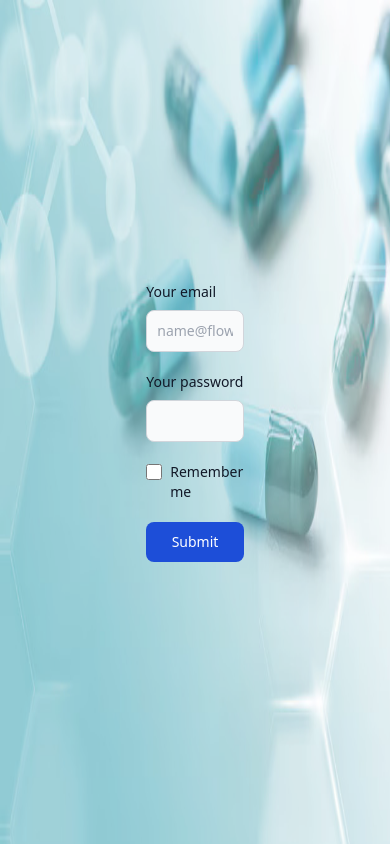
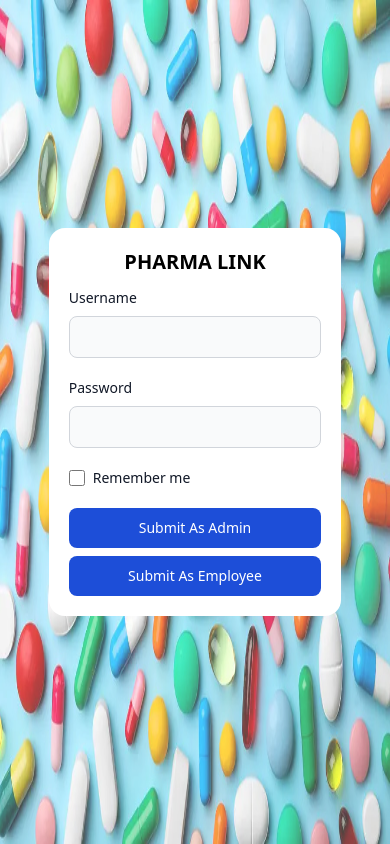
Before and after one commit to farhan-jabil/pharma-link, a React (Create React App) app: page / in a window 390 px wide. Built offline with nearby package versions, Linux system fonts and the light colour scheme.

Commit message:
login page with responsive

```diff
--- a/public/index.html
+++ b/public/index.html
@@ -24,7 +24,7 @@
       work correctly both with client-side routing and a non-root public URL.
       Learn how to configure a non-root public URL by running `npm run build`.
     -->
-    <title>React App</title>
+    <title>Pharma Link</title>
   </head>
   <body>
     <noscript>You need to enable JavaScript to run this app.</noscript>
--- a/src/App.css
+++ b/src/App.css
@@ -1,8 +1,9 @@
 .login_page::before {
     content: "";
     background-image: url(../src/images/login_signup_bg.jpg);
-    /* background-size: cover; */
+    /* background-repeat: no-repeat; */
     background-size: 100vw 100vh;
+    /* background-position: right; */
     position: absolute;
     top: 0px;
     right: 0px;
--- a/src/App.js
+++ b/src/App.js
@@ -1,6 +1,9 @@
 import './App.css';
 import { BrowserRouter as Router, Routes, Route } from "react-router-dom";
-import Login from './pages/login/Login';
+import Login from './pages/login/Loginn';
+import Dashboard from './pages/admin/Dashboard';
+
+
 
 function App() {
   return (
@@ -8,6 +11,7 @@ function App() {
      <Router>
       <Routes>
         <Route path="/" element={<Login/>}/>
+        <Route path='/adminDashboard' element={<Dashboard/>}></Route>
       </Routes>
      </Router>
     </>
--- /dev/null
+++ b/src/pages/admin/Dashboard.js
@@ -0,0 +1,13 @@
+import React from "react";
+
+const Dashboard = () => {
+  return (
+    <>
+      <div>
+
+      </div>
+    </>
+  );
+};
+
+export default Dashboard;
--- a/src/pages/login/Login.js
+++ /dev/null
@@ -1,66 +0,0 @@
-import React from "react";
-
-const Login = () => {
-  return (
-    <div className="login_page relative flex justify-center items-center h-screen w-screen">
-      <div className="w-[25%] relative">
-        <form className="mx-auto">
-          <div className="mb-5">
-            <label
-              htmlFor="email"
-              className="block mb-2 text-sm font-medium text-gray-900 dark:text-white"
-            >
-              Your email
-            </label>
-            <input
-              type="email"
-              id="email"
-              className="bg-gray-50 border border-gray-300 text-gray-900 text-sm rounded-lg focus:ring-blue-500 focus:border-blue-500 block w-full p-2.5 dark:bg-gray-700 dark:border-gray-600 dark:placeholder-gray-400 dark:text-white dark:focus:ring-blue-500 dark:focus:border-blue-500"
-              placeholder="name@flowbite.com"
-              required
-            />
-          </div>
-          <div className="mb-5">
-            <label
-              htmlFor="password"
-              className="block mb-2 text-sm font-medium text-gray-900 dark:text-white"
-            >
-              Your password
-            </label>
-            <input
-              type="password"
-              id="password"
-              className="bg-gray-50 border border-gray-300 text-gray-900 text-sm rounded-lg focus:ring-blue-500 focus:border-blue-500 block w-full p-2.5 dark:bg-gray-700 dark:border-gray-600 dark:placeholder-gray-400 dark:text-white dark:focus:ring-blue-500 dark:focus:border-blue-500"
-              required
-            />
-          </div>
-          <div className="flex items-start mb-5">
-            <div className="flex items-center h-5">
-              <input
-                id="remember"
-                type="checkbox"
-                value=""
-                className="w-4 h-4 border border-gray-300 rounded bg-gray-50 focus:ring-3 focus:ring-blue-300 dark:bg-gray-700 dark:border-gray-600 dark:focus:ring-blue-600 dark:ring-offset-gray-800 dark:focus:ring-offset-gray-800"
-                required
-              />
-            </div>
-            <label
-              htmlFor="remember"
-              className="ms-2 text-sm font-medium text-gray-900 dark:text-gray-300"
-            >
-              Remember me
-            </label>
-          </div>
-          <button
-            type="submit"
-            className="text-white bg-blue-700 hover:bg-blue-800 focus:ring-4 focus:outline-none focus:ring-blue-300 font-medium rounded-lg text-sm w-full sm:w-auto px-5 py-2.5 text-center dark:bg-blue-600 dark:hover:bg-blue-700 dark:focus:ring-blue-800"
-          >
-            Submit
-          </button>
-        </form>
-      </div>
-    </div>
-  );
-};
-
-export default Login;
--- /dev/null
+++ b/src/pages/login/Loginn.js
@@ -0,0 +1,78 @@
+import React from "react";
+import { Link } from "react-router-dom";
+
+const Login = () => {
+  return (
+    <div className="login_page relative flex justify-center items-center h-screen w-screen">
+      <div className="w-[75%] md:w-[60%] xl:w-[25%] h-auto relative bg-white p-5 rounded-[16px]">
+        <div className="mb-3">
+          <p className="text-xl xl:text-2xl text-black font-semibold text-center">
+            PHARMA LINK
+          </p>
+        </div>
+        <div className="flex justify-center items-center">
+          <form className="mx-auto w-full">
+            <div className="mb-5">
+              <label
+                htmlFor="username"
+                className="block mb-2 text-sm font-medium text-gray-900 dark:text-white"
+              >
+                Username
+              </label>
+              <input
+                type="name"
+                id="username"
+                className="bg-gray-50 border border-gray-300 text-gray-900 text-sm rounded-lg focus:ring-blue-500 focus:border-blue-500 block w-full p-2.5 dark:bg-gray-700 dark:border-gray-600 dark:placeholder-gray-400 dark:text-white dark:focus:ring-blue-500 dark:focus:border-blue-500"
+              />
+            </div>
+            <div className="mb-5">
+              <label
+                htmlFor="password"
+                className="block mb-2 text-sm font-medium text-gray-900 dark:text-white"
+              >
+                Password
+              </label>
+              <input
+                type="password"
+                id="password"
+                className="bg-gray-50 border border-gray-300 text-gray-900 text-sm rounded-lg focus:ring-blue-500 focus:border-blue-500 block w-full p-2.5 dark:bg-gray-700 dark:border-gray-600 dark:placeholder-gray-400 dark:text-white dark:focus:ring-blue-500 dark:focus:border-blue-500"
+              />
+            </div>
+            <div className="flex items-start mb-5">
+              <div className="flex items-center h-5">
+                <input
+                  id="remember"
+                  type="checkbox"
+                  value=""
+                  className="w-4 h-4 border border-gray-300 rounded bg-gray-50 focus:ring-3 focus:ring-blue-300 dark:bg-gray-700 dark:border-gray-600 dark:focus:ring-blue-600 dark:ring-offset-gray-800 dark:focus:ring-offset-gray-800"
+                />
+              </div>
+              <label
+                htmlFor="remember"
+                className="ms-2 text-sm font-medium text-gray-900 dark:text-gray-300"
+              >
+                Remember me
+              </label>
+            </div>
+            <Link to="/adminDashboard">
+              <button
+                type="submit"
+                className="text-white bg-blue-700 hover:bg-blue-800 focus:ring-4 focus:outline-none focus:ring-blue-300 font-medium rounded-lg text-sm w-full px-5 py-2.5 text-center dark:bg-blue-600 dark:hover:bg-blue-700 dark:focus:ring-blue-800"
+              >
+                Submit As Admin
+              </button>
+            </Link>
+            <button
+              type="submit"
+              className="text-white bg-blue-700 hover:bg-blue-800 focus:ring-4 focus:outline-none focus:ring-blue-300 font-medium rounded-lg text-sm w-full px-5 py-2.5 text-center dark:bg-blue-600 dark:hover:bg-blue-700 dark:focus:ring-blue-800 mt-2"
+            >
+              Submit As Employee
+            </button>
+          </form>
+        </div>
+      </div>
+    </div>
+  );
+};
+
+export default Login;
```
Also changed, not shown: src/images/login_signup_bg.jpg.
